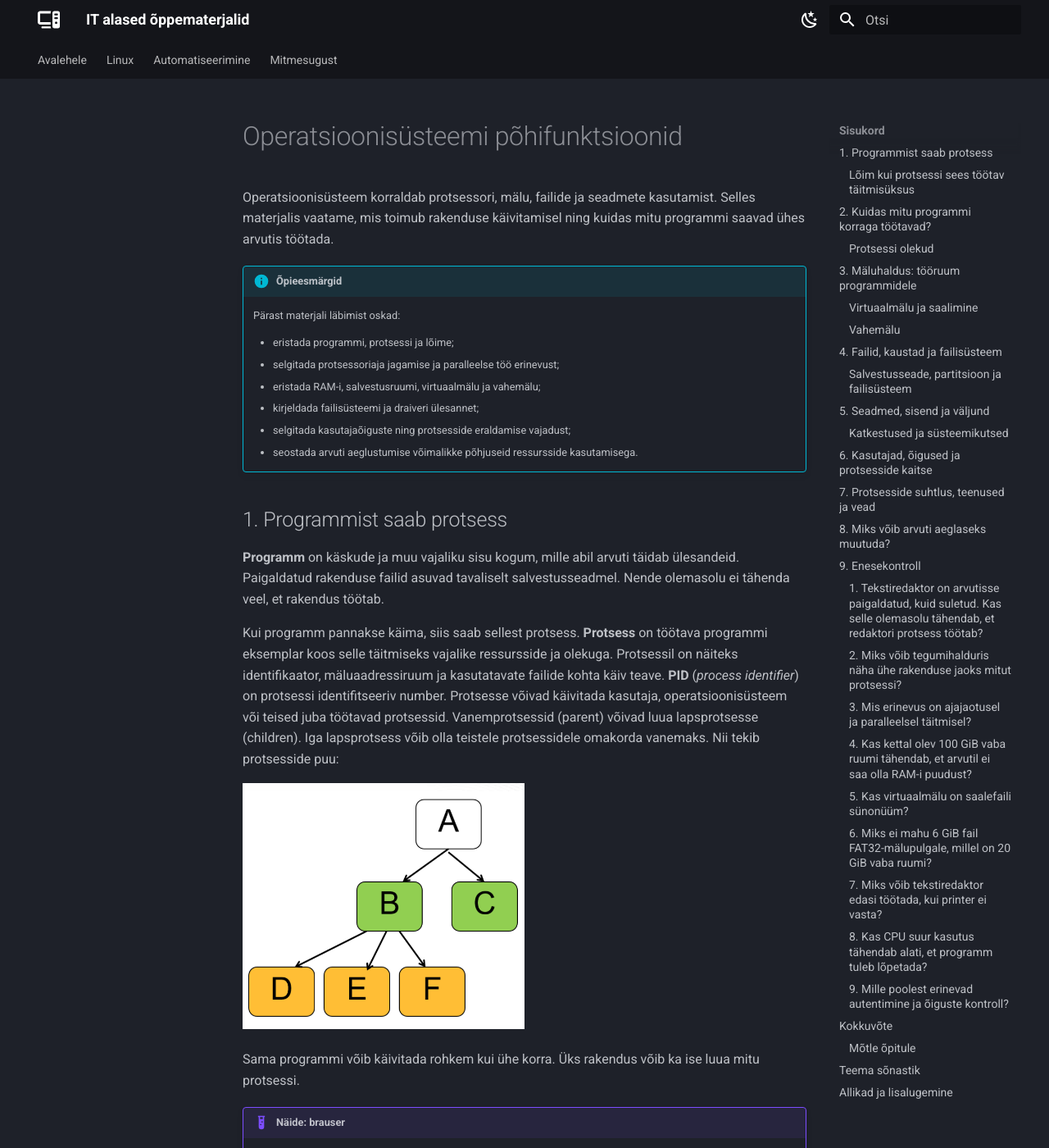
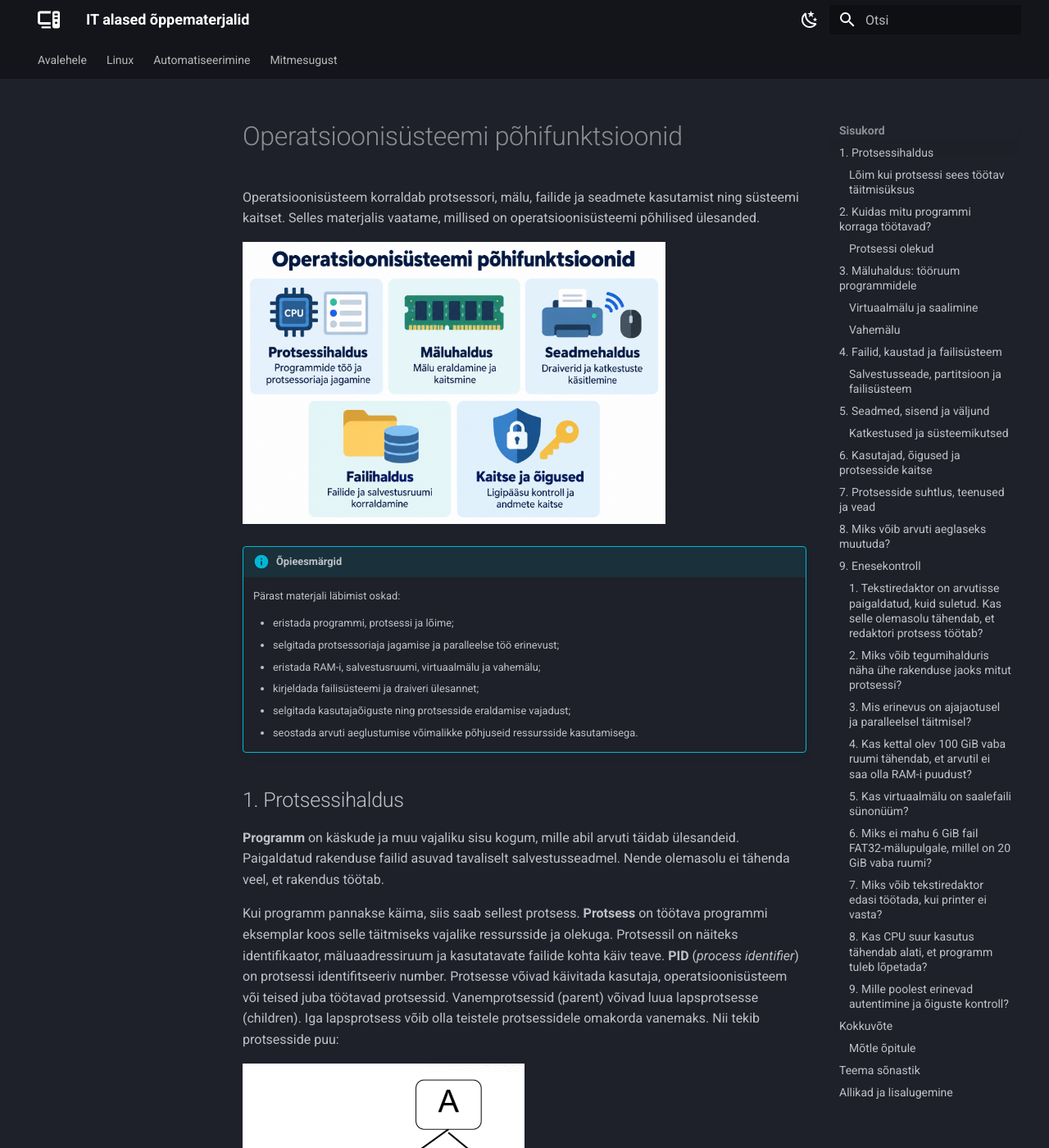
Before and after one commit to priitpaap/priitpaap.github.io, an MkDocs documentation site: the page built from docs/operatsioonisysteemide-alused/3-os-pohifunktsioonid.md, in a window 1280 px wide and 1400 px high. Shown: the whole window at 82% size. Built offline with MkDocs 1.6.1 and Material for MkDocs 9.7.7, drawn with Linux system fonts in a browser that asks for light colours.

Commit message:
Uuendatud 3-os-pohifunktsioonid.md

```diff
--- a/docs/operatsioonisysteemide-alused/3-os-pohifunktsioonid.md
+++ b/docs/operatsioonisysteemide-alused/3-os-pohifunktsioonid.md
@@ -1,6 +1,9 @@
 # Operatsioonisüsteemi põhifunktsioonid
 
-Operatsioonisüsteem korraldab protsessori, mälu, failide ja seadmete kasutamist. Selles materjalis vaatame, mis toimub rakenduse käivitamisel ning kuidas mitu programmi saavad ühes arvutis töötada.
+Operatsioonisüsteem korraldab protsessori, mälu, failide ja seadmete kasutamist ning süsteemi kaitset. Selles materjalis vaatame, millised on operatsioonisüsteemi põhilised ülesanded.
+
+![operatsioonisusteemi pohifunktsioonid](assets/3-os-pohifunktsioonid/operatsioonisusteemi-pohifunktsioonid.png){ width="75%" }
+
 
 !!! info "Õpieesmärgid"
 
@@ -13,7 +16,7 @@ Operatsioonisüsteem korraldab protsessori, mälu, failide ja seadmete kasutamis
     - selgitada kasutajaõiguste ning protsesside eraldamise vajadust;
     - seostada arvuti aeglustumise võimalikke põhjuseid ressursside kasutamisega.
 
-## 1. Programmist saab protsess
+## 1. Protsessihaldus
 
 **Programm** on käskude ja muu vajaliku sisu kogum, mille abil arvuti täidab ülesandeid. Paigaldatud rakenduse failid asuvad tavaliselt salvestusseadmel. Nende olemasolu ei tähenda veel, et rakendus töötab.
 
```
Also changed, not shown: docs/operatsioonisysteemide-alused/assets/3-os-pohifunktsioonid/operatsioonisusteemi-pohifunktsioonid.png (added).
